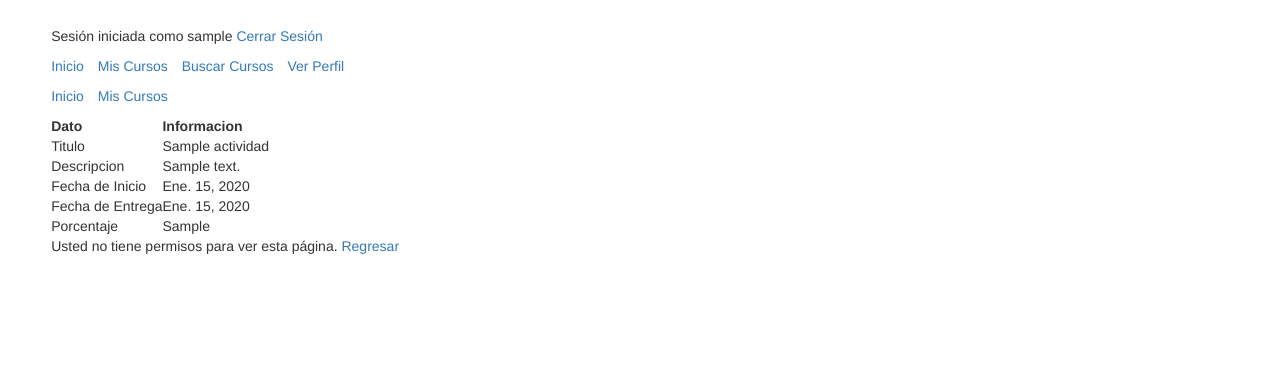
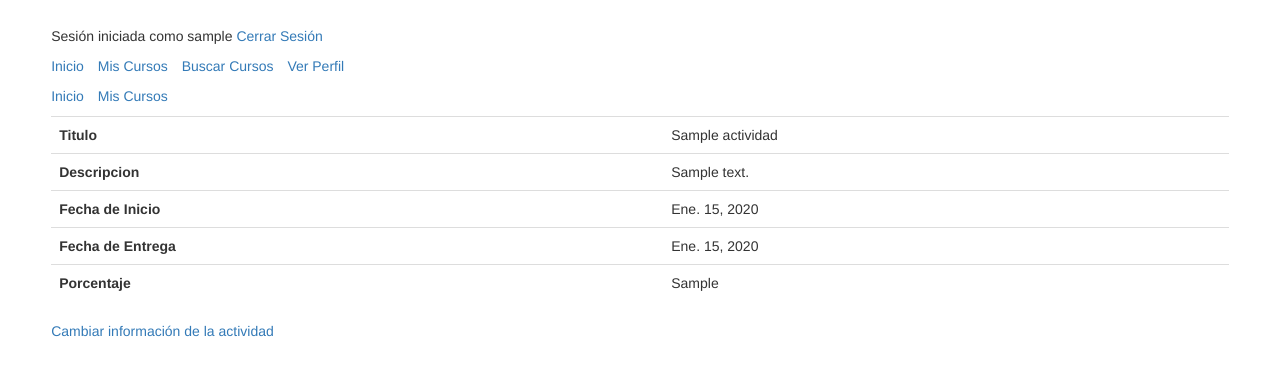
Before and after one commit to anderojas1/moodle_reloaded, a Django app: template templates/moodle/detalles_actividad.html in a window 1280 px wide. Shown: the top 376 px of the page. Run offline with Django 3.2, Linux system fonts and the light colour scheme; a user stored in the database is signed in; tables that the repository leaves empty hold one stand-in row (values such as "Sample post"); the template is opened without the code that fills it: values that come from a table or form of the project are taken from there, most other values are stand-ins (such as "Sample title", 1, 10 or a date in 2020); some libraries are stand-ins or nearby versions.

Commit message:
otros cambios

```diff
--- a/moodle/urls.py
+++ b/moodle/urls.py
@@ -47,7 +47,9 @@ master_urls = patterns ('',
         DetallesCohorte.as_view(), name="detalles_cohorte"),
     url(r'^(?P<id_persona>\d+)/cursos/(?P<id_curso>\d+)/(?P<id_cohorte>\d+)/actividades$',
         ActividadesCohortes.as_view(), name="actividades_cohorte"),
-    url(r'^actividad/(?P<id_actividad>\d+)/$', ActividadDetalles.as_view(), name="detalles_actividad"), #Nuevo!
+    url(r'^(?P<id_persona>\d+)/cursos/(?P<id_curso>\d+)/(?P<id_cohorte>\d+)/(?P<id_actividad>\d+)$',
+        ActividadDetalles.as_view(), name="detalles_actividad"),
+    #url(r'^actividad/(?P<id_actividad>\d+)/$', ActividadDetalles.as_view(), name="detalles_actividad"), #Nuevo!
     url(r'^(?P<id_persona>\d+)/cursos/(?P<id_curso>\d+)/(?P<id_cohorte>\d+)/actividades/registrar$',
         ActividadFormulario.as_view(), name="registrar_actividad"), #Nuevo!
     url(r'^demograficos/(?P<id_persona>\d+)/$', RegistrarDemograficos.as_view(), name="demograficos_master"), #Nuevo!
--- a/templates/moodle/actividades_cohorte.html
+++ b/templates/moodle/actividades_cohorte.html
@@ -3,6 +3,7 @@
 	Actividades {{id_cohorte}}-{{id_curso}}
 {% endblock %}
 {% block actividades_cohorte %}
+	<h2>Actividades para el curso {{curso}}</h2><br />
 	{% if actividades %}
 		<div class="table-responsive">
 			<table class="table table-hover">
@@ -15,7 +16,7 @@
 				</tr>
 				{% for actividad in actividades %}
 				<tr>
-					<td>{{actividad}}</td>
+					<td><a href="{{actividad.id}}">{{actividad}}</a></td>
 					<td>{{actividad.descripcion}}</td>
 					<td>{{actividad.fecha_inicio}}</td>
 					<td>{{actividad.fecha_fin}}</td>
--- a/templates/moodle/detalles_actividad.html
+++ b/templates/moodle/detalles_actividad.html
@@ -3,43 +3,31 @@
     Información |  {{actividad.id}}
 {% endblock %}
 {% block actividades %}
-    <div class="informacion">
-        <table class="datos">
+    <div class="table-responsive">
+        <table class="table table-hover">
             <tr>
-                <th>Dato</th>
-                <th>Informacion</th>
-            </tr>
-            <tr>
-                <td>Titulo</td>
+                <th>Titulo</th>
                 <td>{{actividad.titulo}}</td>
             </tr>
             <tr>
-                <td>Descripcion</td>
+                <th>Descripcion</th>
                 <td>{{actividad.descripcion}}</td>
             </tr>
             <tr>
-                <td>Fecha de Inicio</td>
+                <th>Fecha de Inicio</th>
                 <td>{{actividad.fecha_inicio}}</td>
             </tr>
             <tr>
-                <td>Fecha de Entrega</td>
+                <th>Fecha de Entrega</th>
                 <td>{{actividad.fecha_fin}}</td>
             </tr>
             <tr>
-                <td>Porcentaje</td>
+                <th>Porcentaje</th>
                 <td>{{actividad.porcentaje}}</td>
             </tr>
         </table>
-    </div class="herramientas">
-    {% if editar %}
-    <div>
-        <a href="#">Editar Perfil</a>
     </div>
-    {% else %}
-    {% block restricted %}
-    <div>
-        <p>Usted no tiene permisos para ver esta página. <a href="/login/profile/"> Regresar </a></p>
-    </div>
-    {% endblock %}
+    {% if master %}
+    <a href="#">Cambiar información de la actividad</a>
     {% endif %}
 {% endblock %}
```
Also changed, not shown: moodle/views.py (+14 -5 lines).
